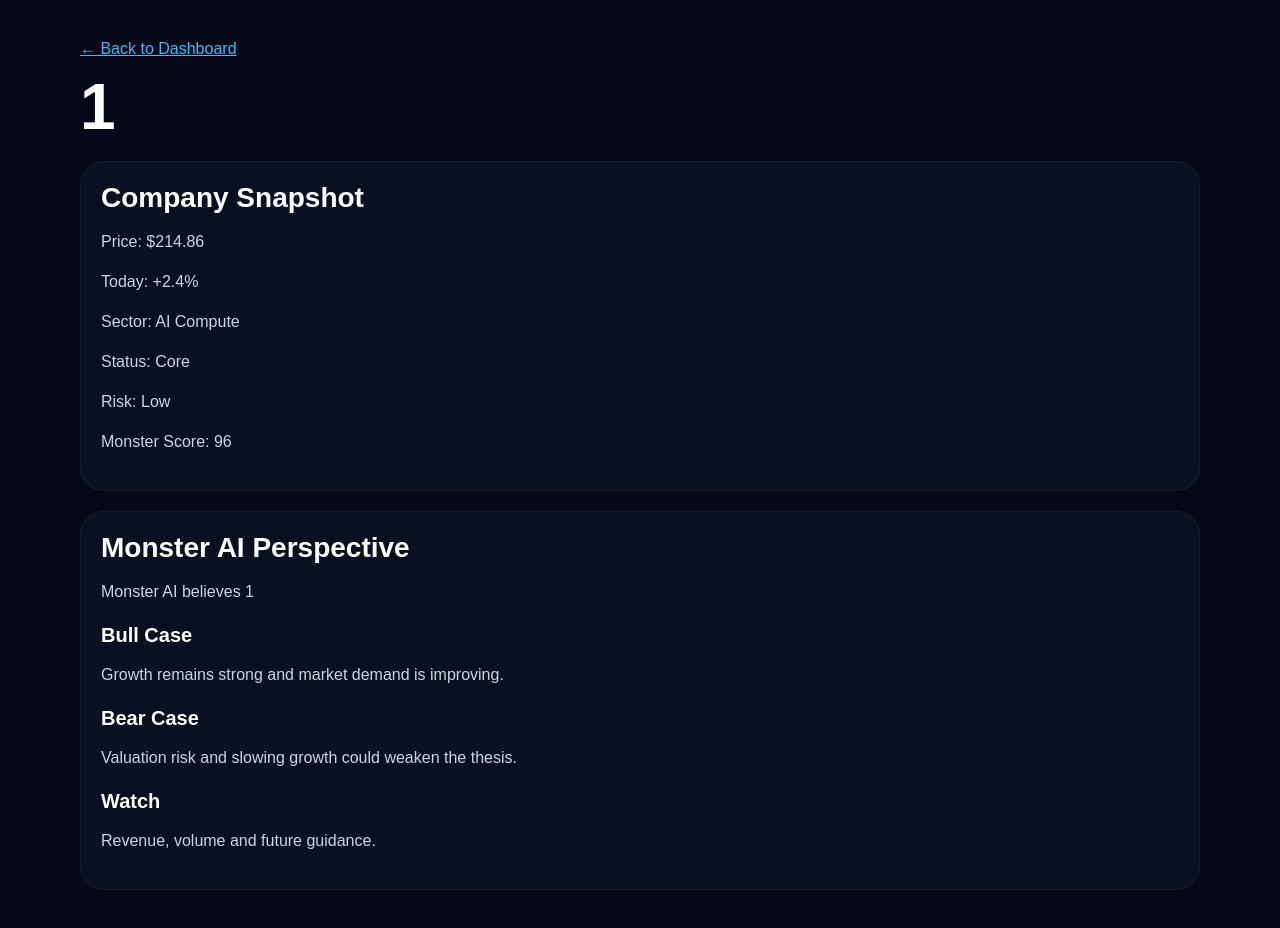
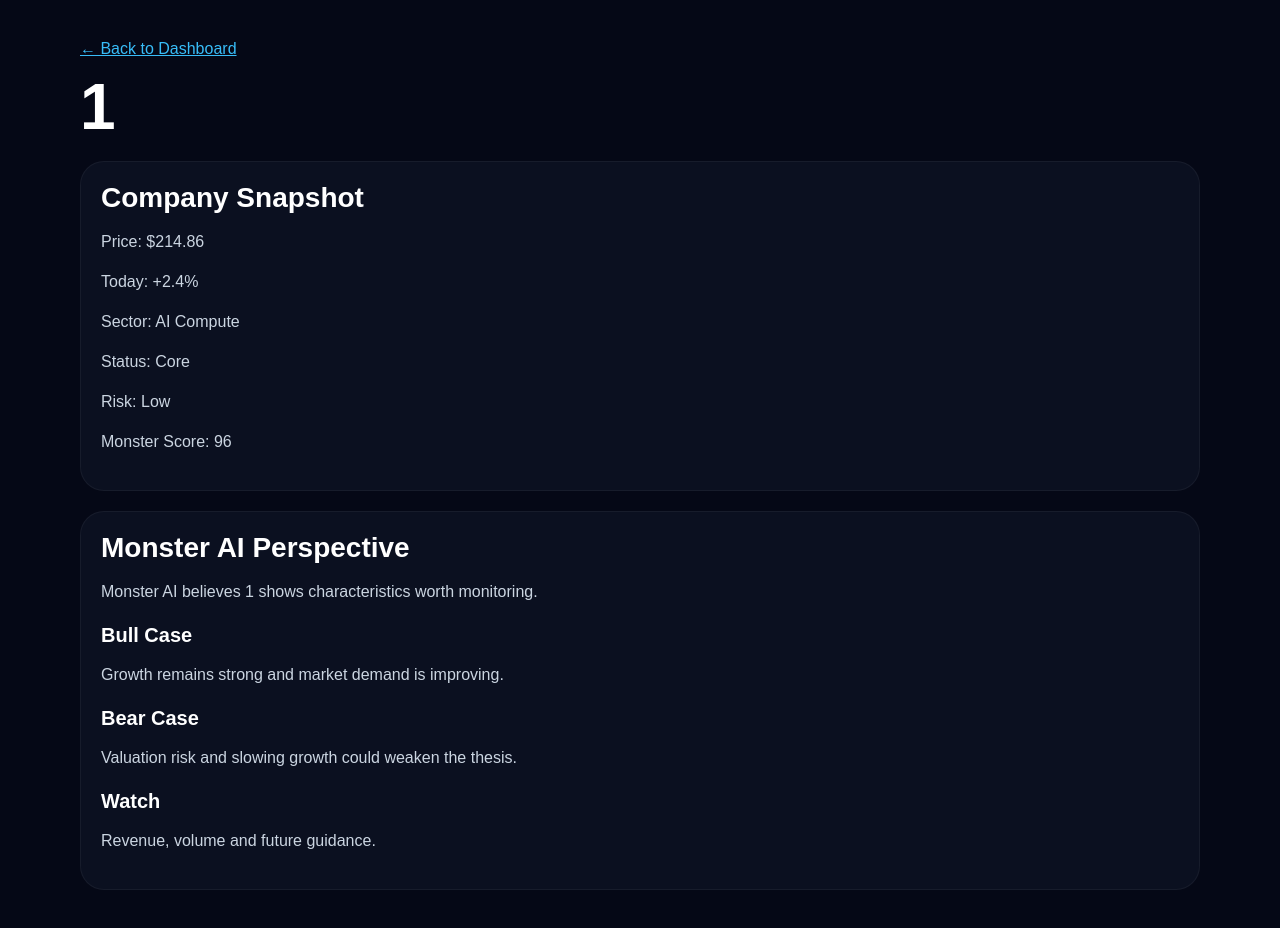
Before and after one commit to cn10120/-monster-stock-dashboard, a Next.js app: page /company/1 in a window 1280 px wide. Shown: the top 928 px of the page. Built offline with nearby package versions, Linux system fonts and the light colour scheme.

Commit message:
Update page.tsx

```diff
--- a/app/company/[ticker]/page.tsx
+++ b/app/company/[ticker]/page.tsx
@@ -37,9 +37,8 @@ return (
 <section className="card">
 <h2>Monster AI Perspective</h2>
 
-<p>
-Monster AI believes {ticker.toUpperCase()}
-</p>
+<p>{`Monster AI believes ${ticker.toUpperCase()} shows characteristics worth monitoring.`}</p>
+
 
 <h3>Bull Case</h3>
 <p>
```
